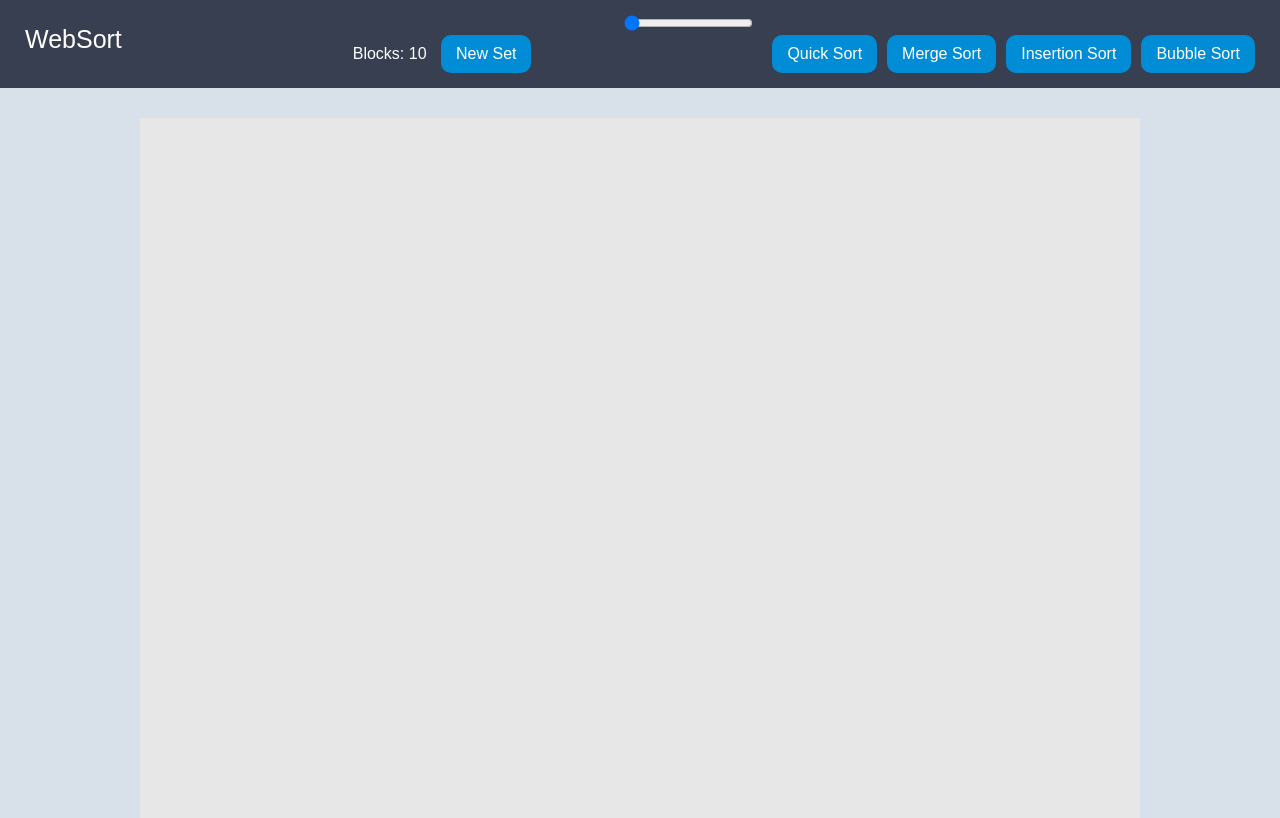
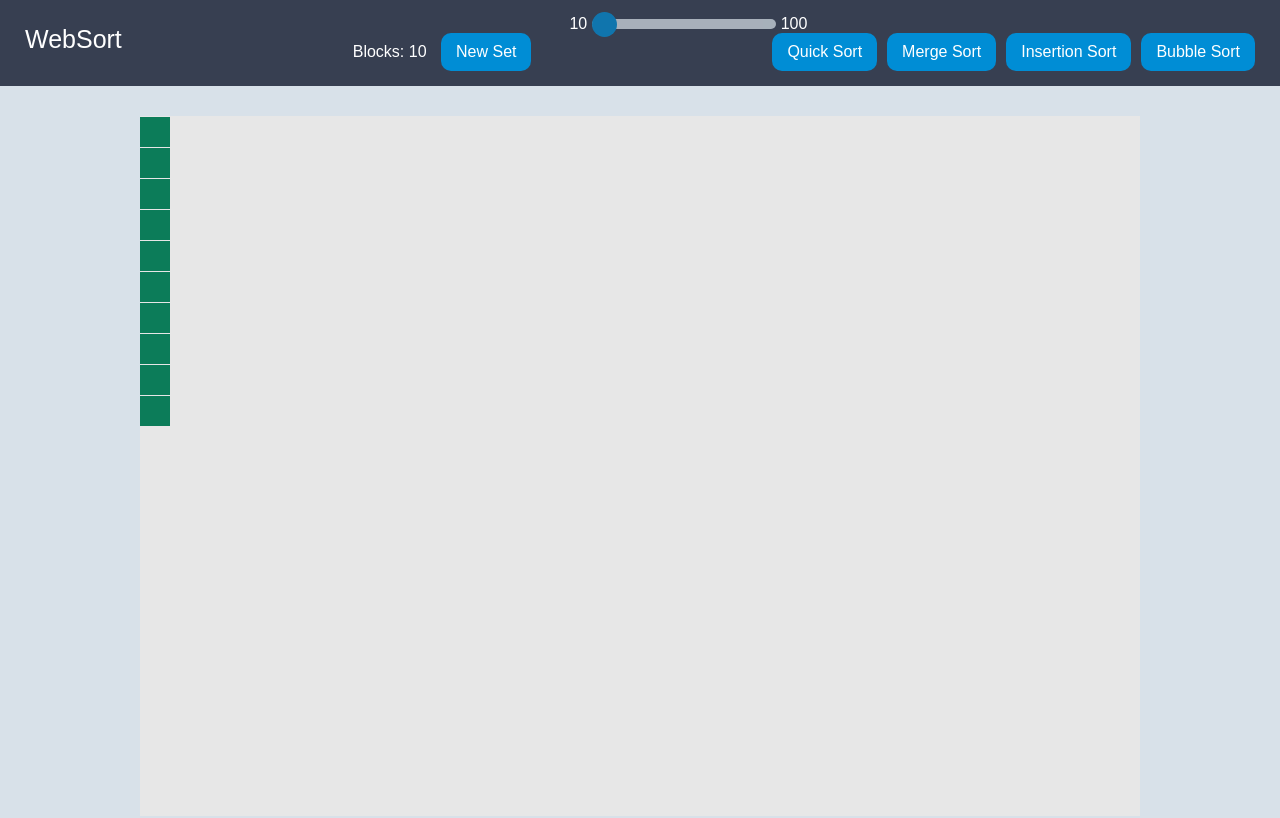
Before and after one commit to elOreo/websort, a plain HTML site: page index.html in a window 1280 px wide. Both pictures are taken after a click on the button "New Set". Drawn offline with Linux system fonts and the light colour scheme.

Commit message:
Create Set Basic functionality

```diff
--- a/index.html
+++ b/index.html
@@ -12,7 +12,7 @@
         <nav>
           <ul id="menuList" class="menuList">
             <li class="menuLi" style="float:left"><p id="title">WebSort</p><li>
-            <li class="menuLi"><input type="range" min="10" max="100" value="10" class="slider" id="myRange"><li>
+            <li class="menuLi">10 <input type="range" min="10" max="100" value="10" class="slider" id="myRange"> 100<li>
             <li class="menuLi">Blocks: <span id="demo"></span></li>
             <li class="menuLi"><button type="button" onclick="generateFields()">New Set</button></li>
             <li class="menuLi" style="float:right"><button type="button">Bubble Sort</button></li>
@@ -23,7 +23,9 @@
         </nav>
       </div>
       <div class="rwindow" id="renderwindow">
+        <ul id = "fieldList" class="fieldList">
 
+        </ul>
 
       </div>
 
--- a/java.js
+++ b/java.js
@@ -13,12 +13,15 @@ function generateFields() {
     var renderWindowWidth = renderWindow.offsetWidth;
     var renderWindowHeight = renderWindow.offsetHeight;
 
-    var fieldWidths = renderWindowWidth / number;
+    var fieldWidths = renderWindowWidth / number -1;
 
     var fields = []; // add array element mit array.push("element")
 
     for(c = 0; c < number; c++){
-
+        var field = document.createElement("li");
+        field.className = "fieldObj";
+        fields.push(field);
+        document.getElementById("fieldList").appendChild(field);
     }
 
 }
--- a/style.css
+++ b/style.css
@@ -16,7 +16,7 @@ body{
     text-align: center;
     overflow: hidden;
 }
-.menuLi{
+.menuLi {
     display: inline;
 
 }
@@ -30,10 +30,39 @@ button {
     background-color: #008DD5;
     border-radius: 10px;
     margin-left: 10px;
+    cursor: pointer;
+}
+button:hover{
+    background-color: #F19953;
 }
 #title{
     font-size: 25px;
     margin-top: 10px;
+}
+.slider {
+    -webkit-appearance: none;
+    width: 15%;
+    height: 10px;
+    background: #d8e1e9;
+    outline: none;
+    opacity: 0.7;
+    -webkit-transition: .2s;
+    transition: opacity .2s;
+    cursor: pointer;
+    border-radius: 25px;
+}
+.slider:hover {
+    opacity: 1;
+    background-color: #F19953;
+}
+.slider::-webkit-slider-thumb {
+    -webkit-appearance: none;
+    appearance: none;
+    width: 25px;
+    height: 25px;
+    background: #008DD5;
+    cursor: pointer;
+    border-radius: 25px;
 }
 .rwindow{
     width: 1000px;
@@ -42,4 +71,17 @@ button {
     margin: auto;
     margin-top: 30px;
     background-color: rgb(231, 231, 231);
+    overflow: hidden;
 }
+.fieldList{
+    margin: 0;
+    padding: 0;
+    list-style-type: none;
+    overflow: hidden;
+}
+.fieldObj{
+    width: 30px;
+    height: 30px;
+    background-color: #0C7C59;
+    margin-top: 1px;
+}
```
